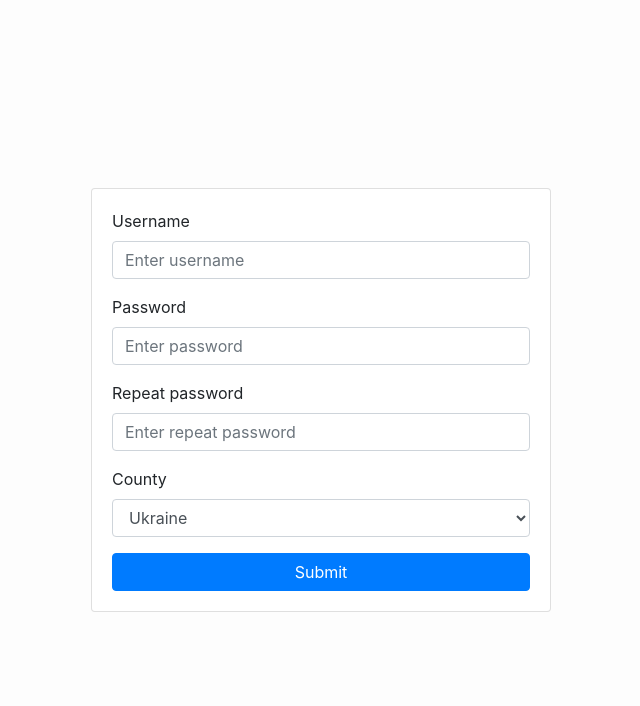
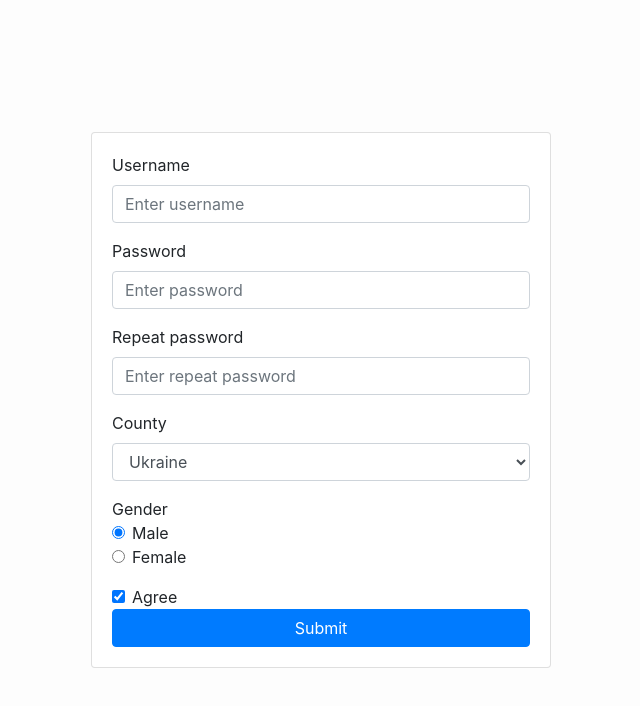
Before and after one commit to dchaika1990/reactwarriors-forms-master, a React (Create React App) app: page / in a window 1280 px wide. Shown: the top 706 px of the page, without its empty margins (319-959 px from the left). Built offline with nearby package versions, Linux system fonts and the light colour scheme.

Commit message:
Inputs: Checkbox, Radio

```diff
--- a/src/components/App.js
+++ b/src/components/App.js
@@ -8,6 +8,8 @@
     password: '',
     repeatPassword: '',
     county: '',
+    gender: 'male',
+    agree: true,
   }
 
   onSubmit = (event) => {
@@ -15,9 +17,14 @@
   }
 
   onChange = event => {
-    console.log(event.target.name, event.target.value);
     this.setState({
       [event.target.name]: event.target.value,
+    })
+  }
+
+  onChangeAgree = event => {
+    this.setState({
+      [event.target.name]: event.target.checked,
     })
   }
 
@@ -84,6 +91,49 @@
               {this.getOptionsItems(countries)}
             </select>
           </div>
+          <fieldset className="form-group">
+            <div>Gender</div>
+            <div className="form-check">
+              <input
+                className="form-check-input"
+                type="radio"
+                id='male'
+                name='gender'
+                value='male'
+                checked={this.state.gender === 'male'}
+                onChange={this.onChange}
+              />
+              <label className="form-check-label" htmlFor="male">
+                Male
+              </label>
+            </div>
+            <div className="form-check">
+              <input
+                className="form-check-input"
+                type="radio"
+                id='female'
+                name='gender'
+                value='female'
+                checked={this.state.gender === 'female'}
+                onChange={this.onChange}
+              />
+              <label className="form-check-label" htmlFor="female">
+                Female
+              </label>
+            </div>
+          </fieldset>
+          <div className="form-check ">
+            <input
+              className="form-check-input"
+              type="checkbox"
+              id="agree"
+              name='agree'
+              value={this.state.agree}
+              onChange={this.onChangeAgree}
+              checked={this.state.agree}
+            />
+            <label className="form-check-label" htmlFor="agree">Agree</label>
+          </div>
           <button type="submit" className="btn btn-primary w-100" onClick={this.onSubmit}>
             Submit
           </button>
```
